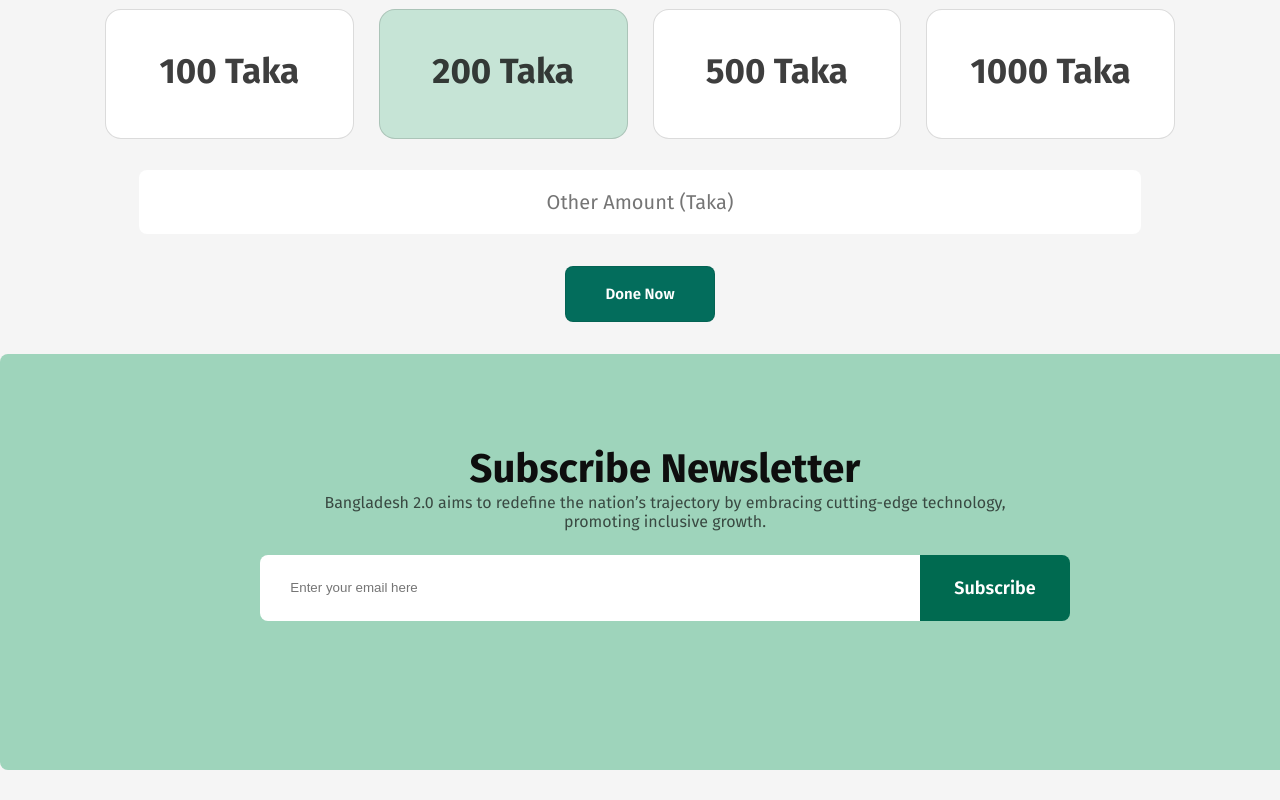
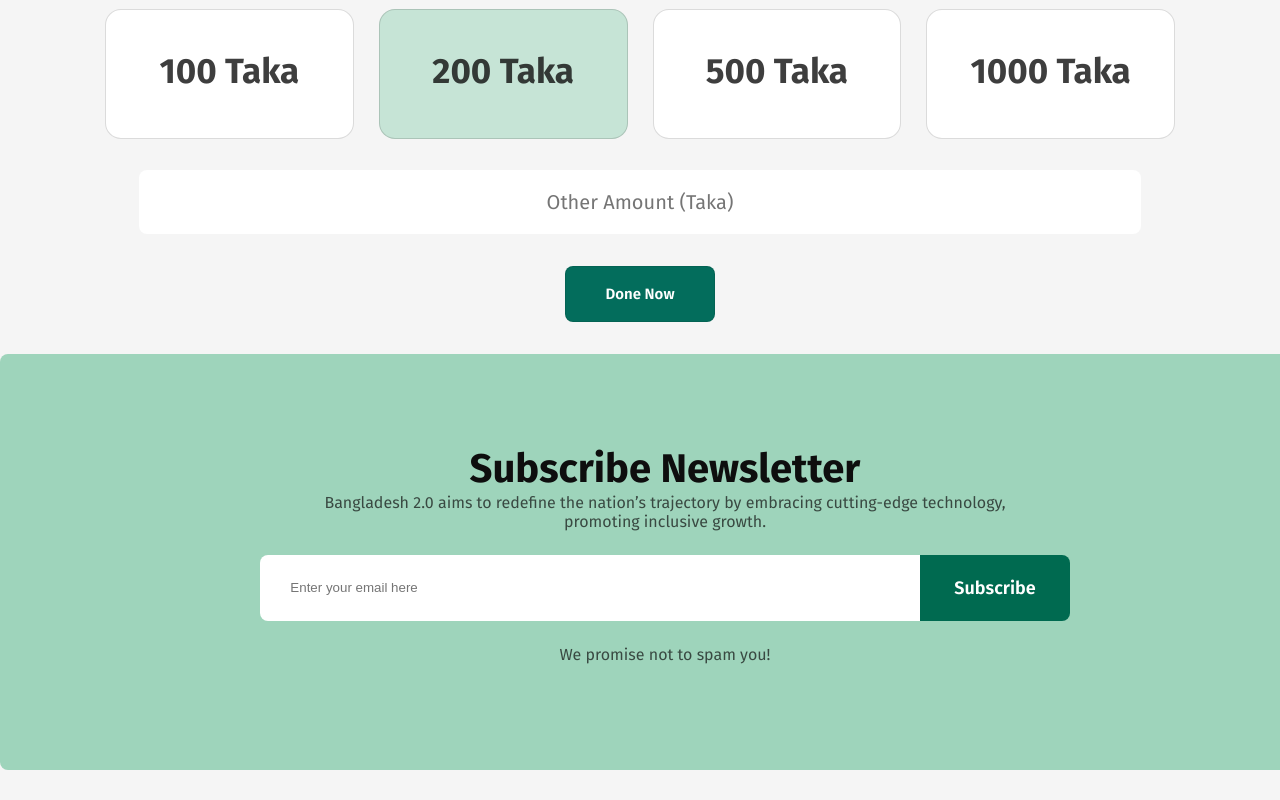
Before and after one commit to abtahi-000/assignment1, a plain HTML site: page index.html in a window 1280 px wide. Shown: the part 2955-3755 px from the top of the page. Drawn offline with Linux system fonts and the light colour scheme.

Commit message:
second commit

```diff
--- a/index.html
+++ b/index.html
@@ -175,6 +175,9 @@
                     <p>Subscribe</p>
                 </button>
             </div>
+            <div class="foot-last">
+                <p>We promise not to spam you!</p>
+            </div>
         </div>
     </footer>
 </body>
--- a/makeup/style.css
+++ b/makeup/style.css
@@ -479,3 +479,12 @@ header nav ul button{
     color:rgb(255, 255, 255);
     /* text-align: center; */
 }
+.foot-last p{
+    font-family: "Fira Sans", serif;
+    font-weight: 400;
+    font-size: 16px;
+    color:rgba(14, 14, 14, .7);
+    display: flex;
+    justify-content:  center;
+    /* border: 2px solid red; */
+}
```
